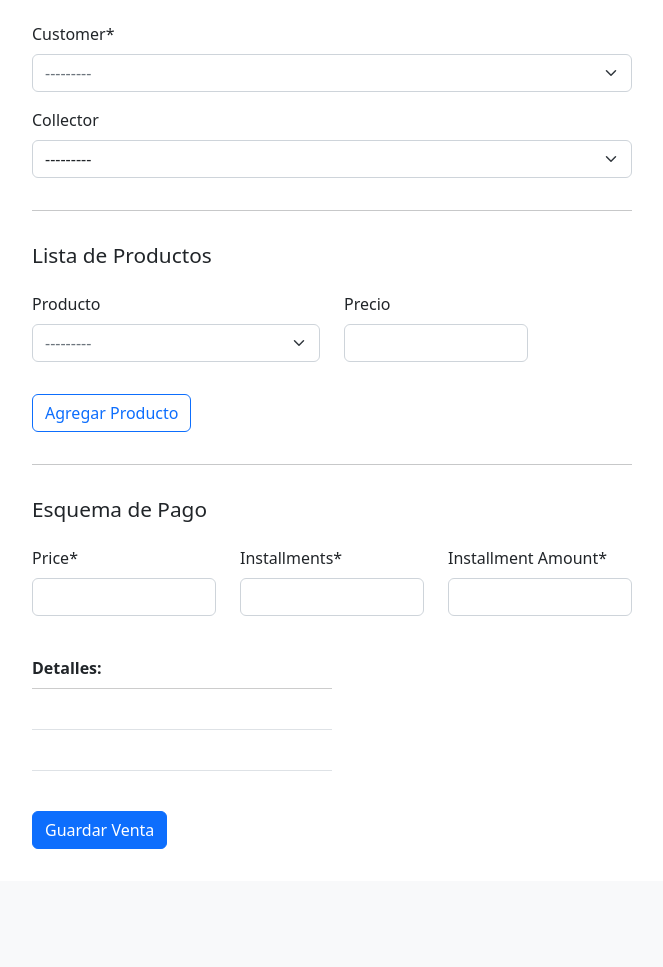
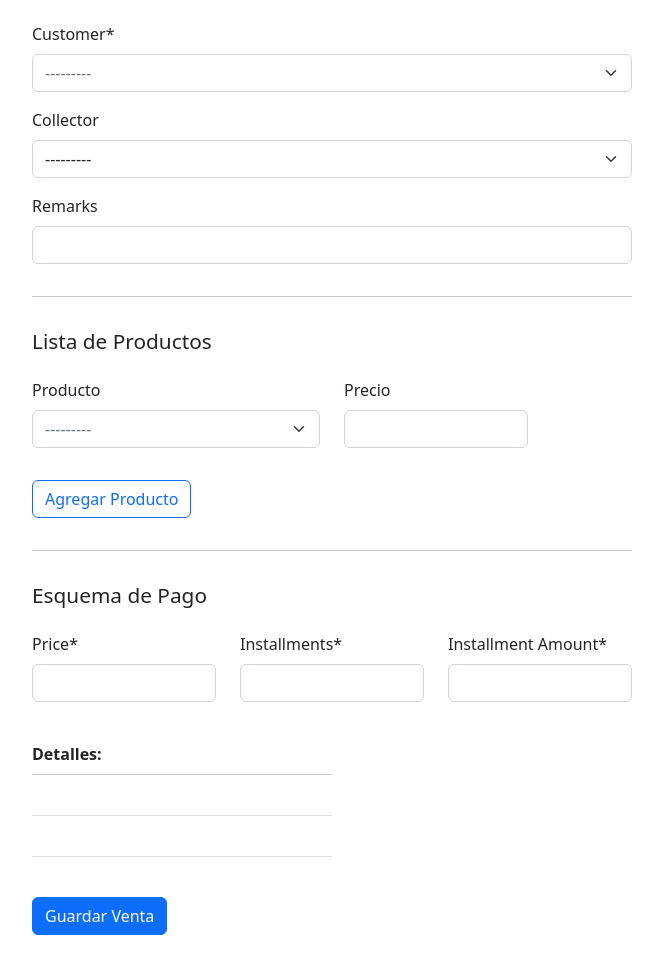
Before and after one commit to luciano-im/app-cobranzas, a Django app: page /sales/create/ in a window 1280 px wide. Shown: the part 181-1148 px from the top of the page, without its empty margins (16-679 px from the left). Before the commit the page ends 1030 px from the top, so only its background shows below. Run offline with Django 4.2, Linux system fonts and the light colour scheme; the visitor is signed in with stand-in values (Sample User, id 1); data comes from the database, SQL or seed files in the repository; data that the repository does not hold is empty; some libraries are stand-ins or nearby versions.

Commit message:
✨ Add remarks field to sale creation and sale update pages

```diff
--- a/cobranzas/app/forms.py
+++ b/cobranzas/app/forms.py
@@ -57,10 +57,11 @@ class SaleCreationForm(forms.ModelForm):
     customer = forms.ModelChoiceField(queryset=Customer.objects.order_by('name'), label=_('Customer'))
     price = forms.FloatField(widget=forms.NumberInput(attrs={'readonly': True}), label=_('Price'))
     collector = UserModelChoiceField(queryset=User.objects.order_by('first_name', 'last_name'), required=False, label=_('Collector'))
+    remarks = forms.CharField(required=False, label=_('Remarks'))
 
     class Meta:
         model = Sale
-        fields = ['customer', 'collector', 'price', 'installment_amount', 'installments', 'uncollectible']
+        fields = ['customer', 'collector', 'price', 'installment_amount', 'installments', 'uncollectible', 'remarks']
 
 
 class SaleWithPaymentsUpdateForm(forms.ModelForm):
@@ -69,10 +70,11 @@ class SaleWithPaymentsUpdateForm(forms.ModelForm):
     price = forms.FloatField(disabled=True, label=_('Price'))
     installment_amount = forms.FloatField(disabled=True, label=_('Installment Amount'))
     installments = forms.IntegerField(disabled=True, label=_('Installments'))
+    remarks = forms.CharField(required=False, label=_('Remarks'))
 
     class Meta:
         model = Sale
-        fields = ['customer', 'collector', 'price', 'installment_amount', 'installments', 'uncollectible']
+        fields = ['customer', 'collector', 'price', 'installment_amount', 'installments', 'uncollectible', 'remarks']
 
 
 class SaleProductCreationForm(forms.ModelForm):
--- a/cobranzas/app/templates/create_sale.html
+++ b/cobranzas/app/templates/create_sale.html
@@ -13,6 +13,7 @@
   {% csrf_token %}
   {{ form.customer|as_crispy_field }}
   {{ form.collector|as_crispy_field }}
+  {{ form.remarks|as_crispy_field }}
   <hr>
   <div class="products-list">
     <h3 class="title">Lista de Productos</h3>
--- a/cobranzas/app/templates/update_sale.html
+++ b/cobranzas/app/templates/update_sale.html
@@ -8,6 +8,7 @@
   {% csrf_token %}
   {{ form.customer|as_crispy_field }}
   {{ form.collector|as_crispy_field }}
+  {{ form.remarks|as_crispy_field }}
   <hr>
   <div class="products-list">
     <h3 class="title">Lista de Productos</h3>
```
